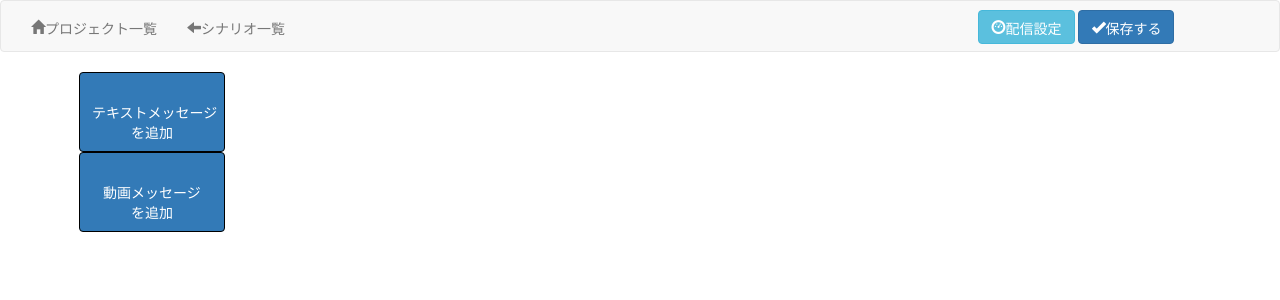
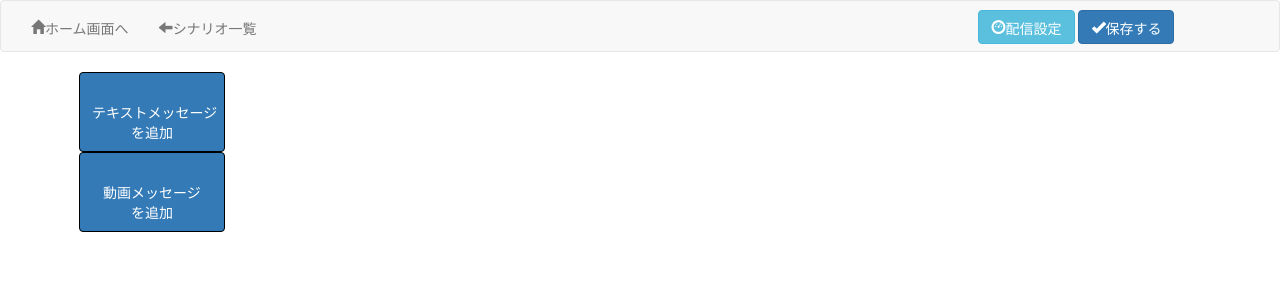
Before and after one commit to h-nohara/ShogiMovieBot, a Django app: template bot/templates/bot/scenario_editor.html in a window 1280 px wide. Shown: the top 300 px of the page. Run offline with Django 3.2, Linux system fonts and the light colour scheme; the template is opened without the code that fills it, so the values that code supplies are empty; some libraries are stand-ins or nearby versions.

Commit message:
change text

```diff
--- a/board/templates/board/gui.html
+++ b/board/templates/board/gui.html
@@ -36,7 +36,7 @@
             <!-- 左側 -->
             <div id="nav_items_left" class="collapse navbar-collapse navbar-left">
                 <ul class="nav navbar-nav">
-                    <li><a href="javascript:void(0)" class="glyphicon glyphicon-home" id="ToProjects_page">プロジェクト一覧</a></li>
+                    <li><a href="javascript:void(0)" class="glyphicon glyphicon-home" id="ToProjects_page">ホーム画面へ</a></li>
                 </ul>
                 <p class="nav navbar-text" id="project_title"></p>
             </div>
--- a/bot/templates/bot/project_scenarios.html
+++ b/bot/templates/bot/project_scenarios.html
@@ -23,7 +23,7 @@
         <!-- 左側 -->
         <div id="nav_items_left" class="collapse navbar-collapse navbar-left">
             <ul class="nav navbar-nav">
-                <li><a href="javascript:void(0)" class="glyphicon glyphicon-home" id="ToProjects_page">プロジェクト一覧</a></li>
+                <li><a href="javascript:void(0)" class="glyphicon glyphicon-home" id="ToProjects_page">ホーム画面へ</a></li>
             </ul>
             <p class="nav navbar-text" id="project_title"></p>
         </div>
--- a/bot/templates/bot/scenario_editor.html
+++ b/bot/templates/bot/scenario_editor.html
@@ -24,7 +24,7 @@
         <!-- 左側 -->
         <div id="nav_items_left" class="collapse navbar-collapse navbar-left">
             <ul class="nav navbar-nav">
-                <li><a href="javascript:void(0)" class="glyphicon glyphicon-home" id="ToProjects_page">プロジェクト一覧</a></li>
+                <li><a href="javascript:void(0)" class="glyphicon glyphicon-home" id="ToProjects_page">ホーム画面へ</a></li>
                 <li><a href="javascript:void(0)" class="glyphicon glyphicon-arrow-left" id="ToProjectScenarios_page">シナリオ一覧</a></li>
             </ul>
             <p class="nav navbar-text" id="scenario_title"></p>
```
